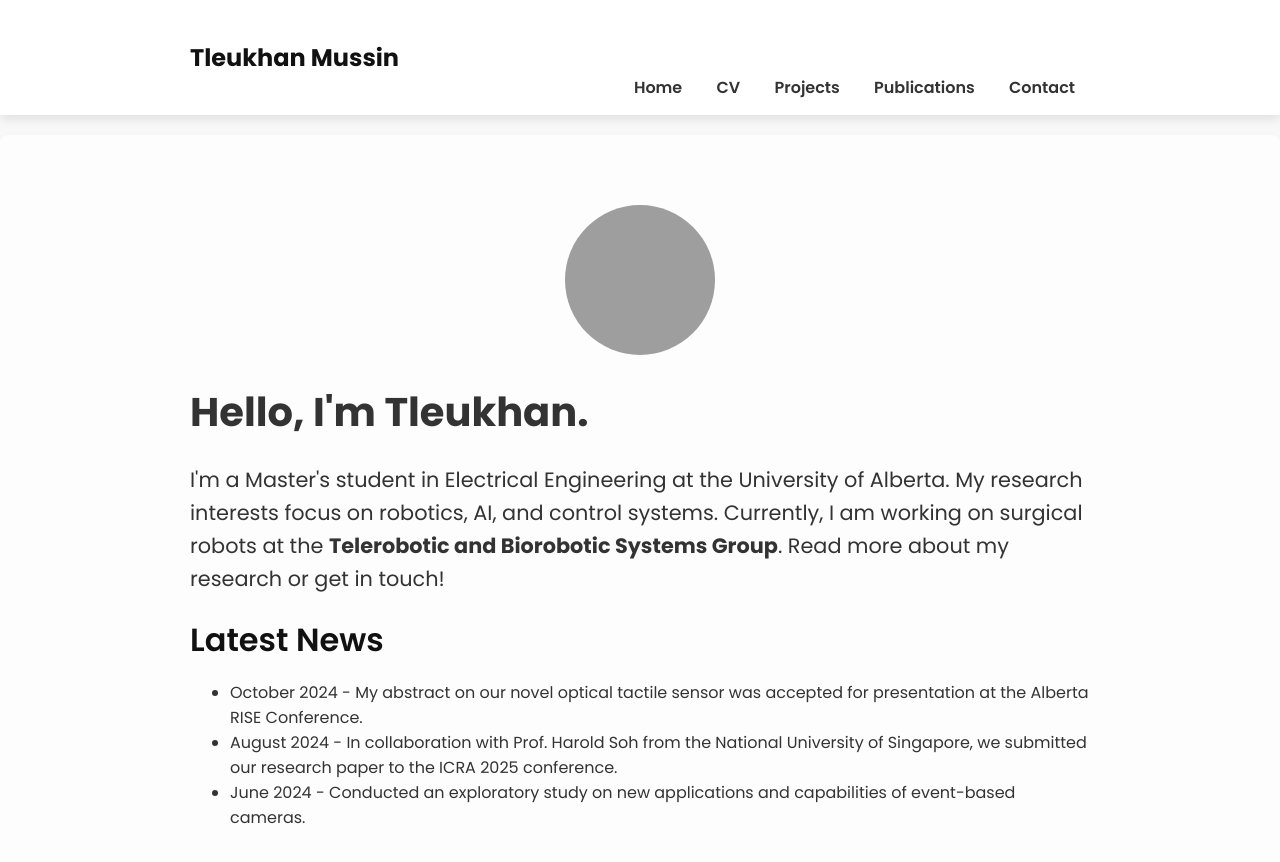
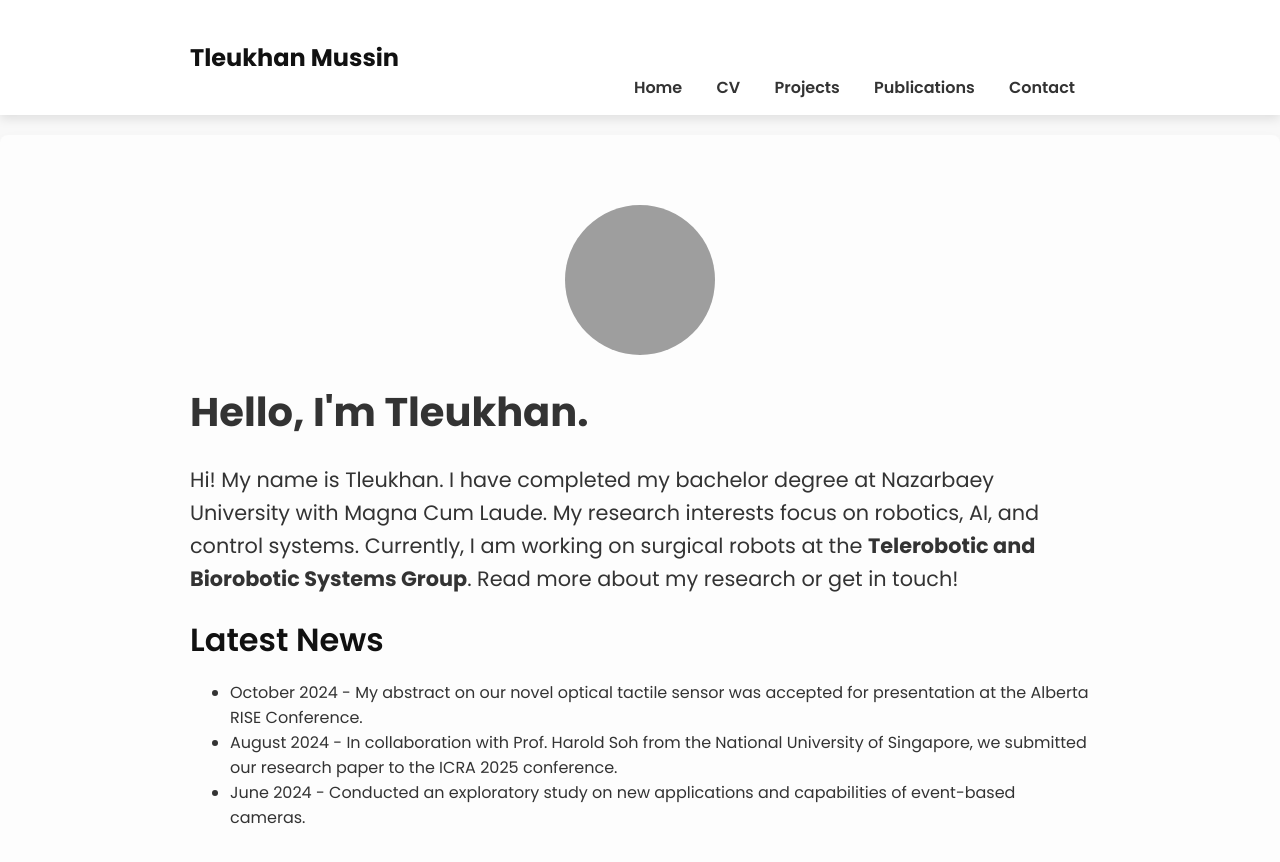
Before and after one commit to TleukhanDMussin/tleukhan, a plain HTML site: page index.html in a window 1280 px wide. Drawn offline with Linux system fonts and the light colour scheme; grey boxes are pictures that could not be loaded.

Commit message:
Update index.html

```diff
--- a/index.html
+++ b/index.html
@@ -30,7 +30,7 @@
                 <img src="Cropped_Photo.png" alt="Tleukhan" class="profile-picture">
                 <h1>Hello, I'm Tleukhan.</h1>
                 <p class="bio">
-                    I'm a Master's student in Electrical Engineering at the University of Alberta. My research interests focus on robotics, AI, and control systems. Currently, I am working on surgical robots at the <a href="http://www.ece.ualberta.ca/~tbs/pmwiki/" target="_blank style="font-weight: bold;">Telerobotic and Biorobotic Systems Group</a>. Read more about my research or get in touch!
+                    Hi! My name is Tleukhan. I have completed my bachelor degree at Nazarbaey University with Magna Cum Laude. My research interests focus on robotics, AI, and control systems. Currently, I am working on surgical robots at the <a href="http://www.ece.ualberta.ca/~tbs/pmwiki/" target="_blank style="font-weight: bold;">Telerobotic and Biorobotic Systems Group</a>. Read more about my research or get in touch!
                 </p>
             </div>
 
```
